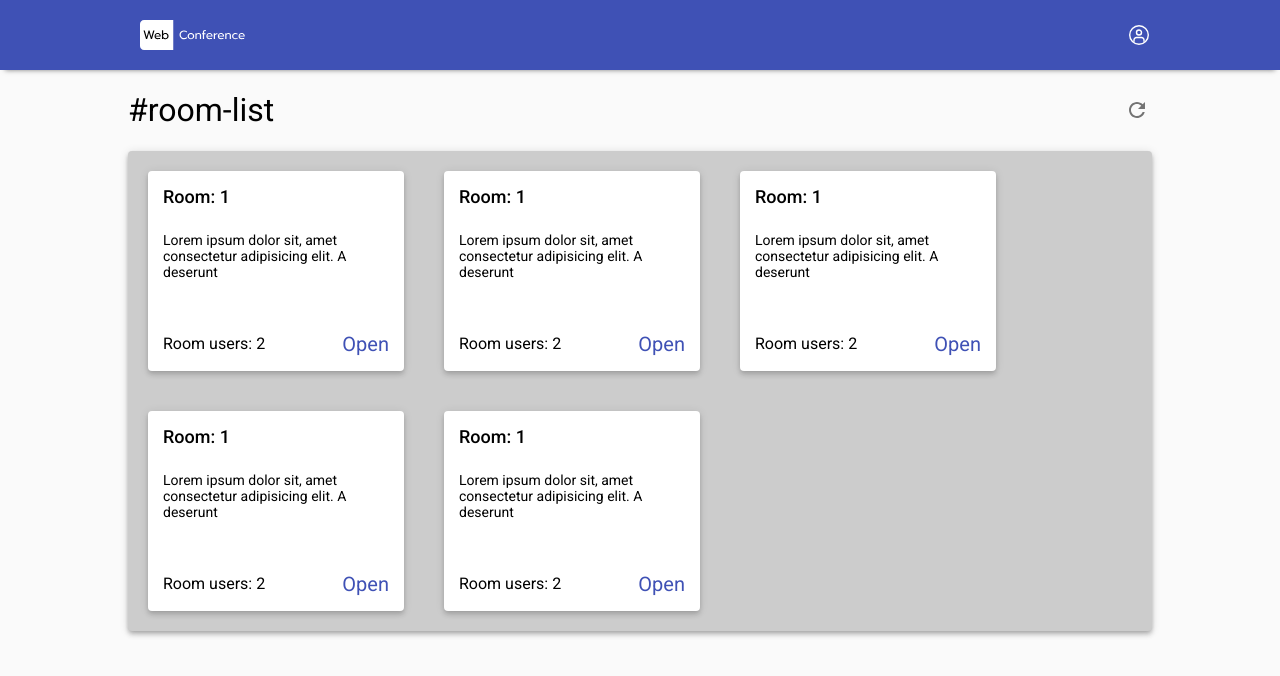
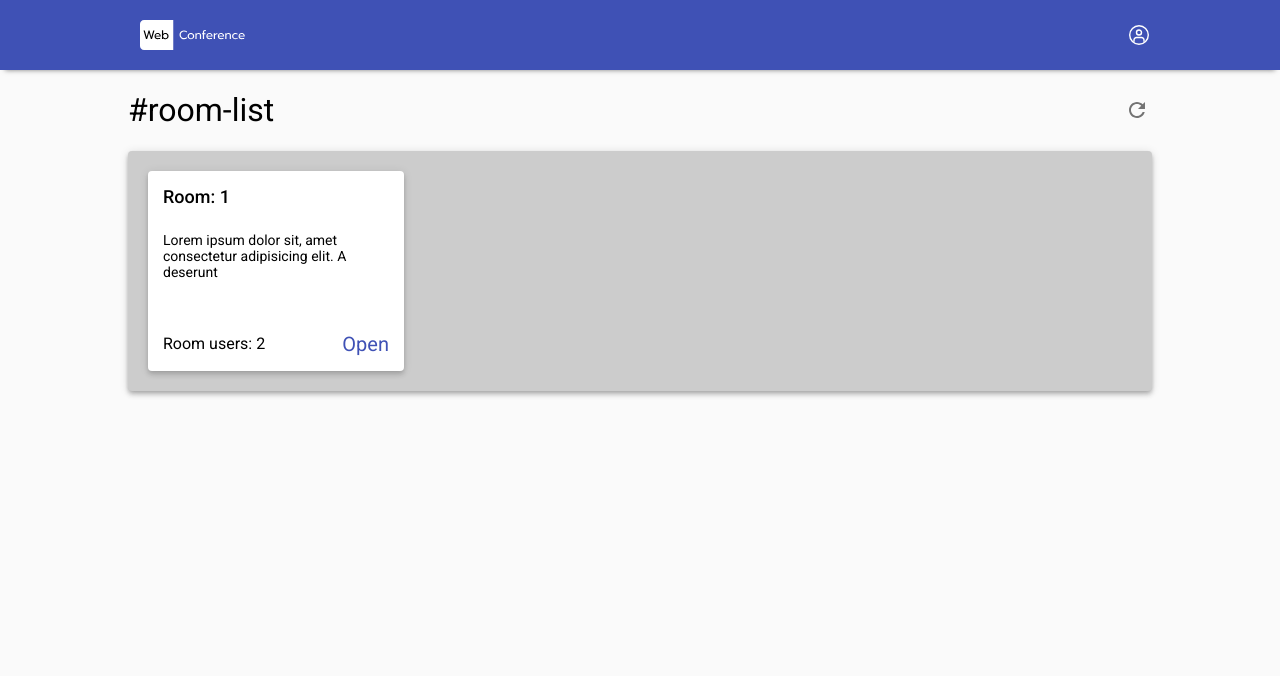
Before and after one commit to This-is-ellesar/video-chat-frontend, a React (Create React App) app: page / in a window 1280 px wide. Shown: the top 676 px of the page. Built offline with nearby package versions, Linux system fonts and the light colour scheme; no server answers.

Commit message:
Поправил компонент и стили

```diff
--- a/src/components/room/RoomList.tsx
+++ b/src/components/room/RoomList.tsx
@@ -8,10 +8,6 @@ const RoomList: FC = () => {
   return (
     <RoomContainer>
       <RoomListItem />
-      <RoomListItem />
-      <RoomListItem />
-      <RoomListItem />
-      <RoomListItem />
     </RoomContainer>
   )
 }
--- a/src/views/Rooms/style.tsx
+++ b/src/views/Rooms/style.tsx
@@ -21,7 +21,6 @@ export const RoomContainer = styled.div`
   display: flex;
   flex-wrap: wrap;
   width: 80%;
-  min-height: 400px;
   background: #ccc;
   box-shadow: 0px 2px 4px -1px rgb(0 0 0 / 20%),
     0px 4px 5px 0px rgb(0 0 0 / 14%), 0px 1px 10px 0px rgb(0 0 0 / 12%);
```
